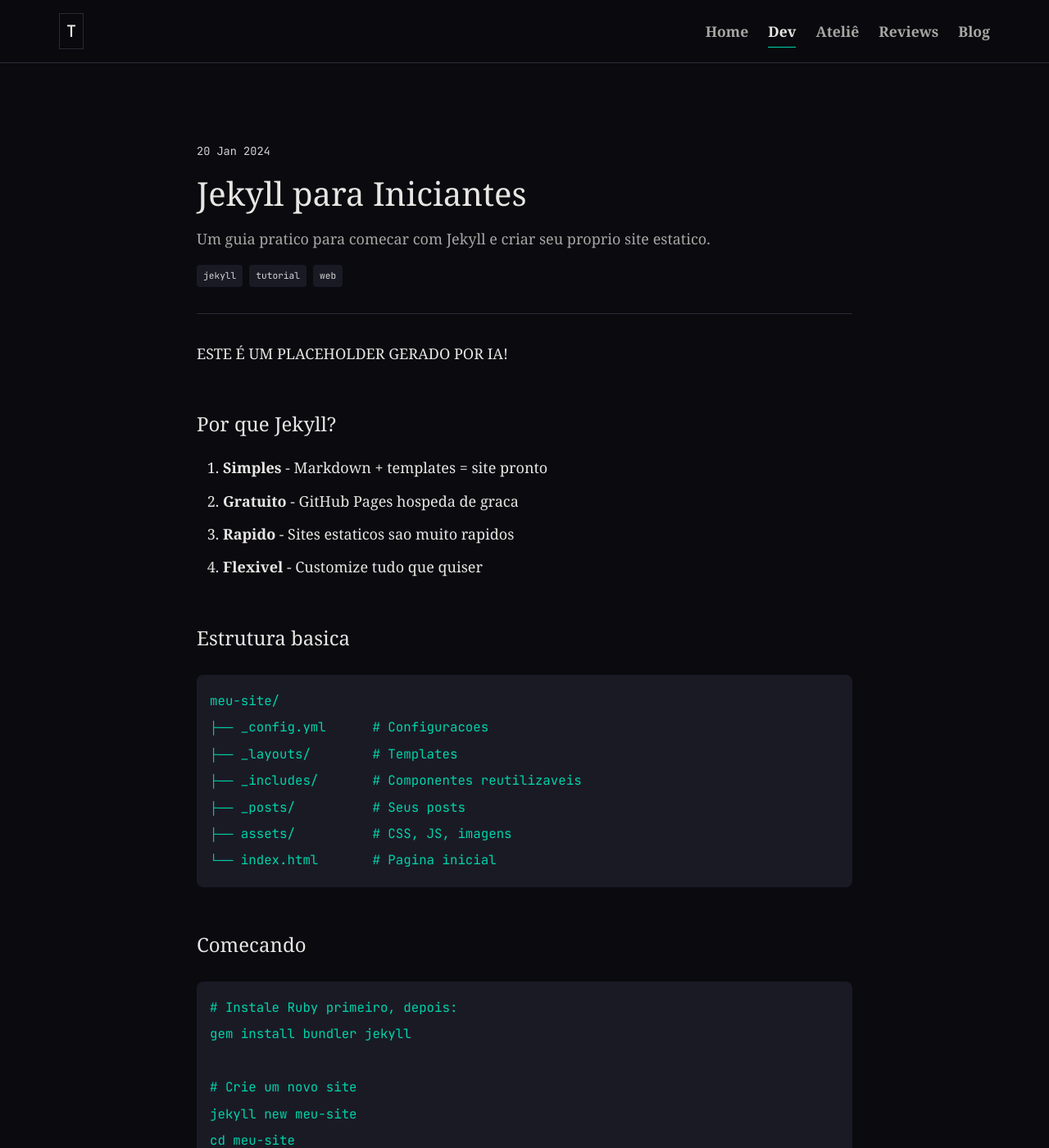
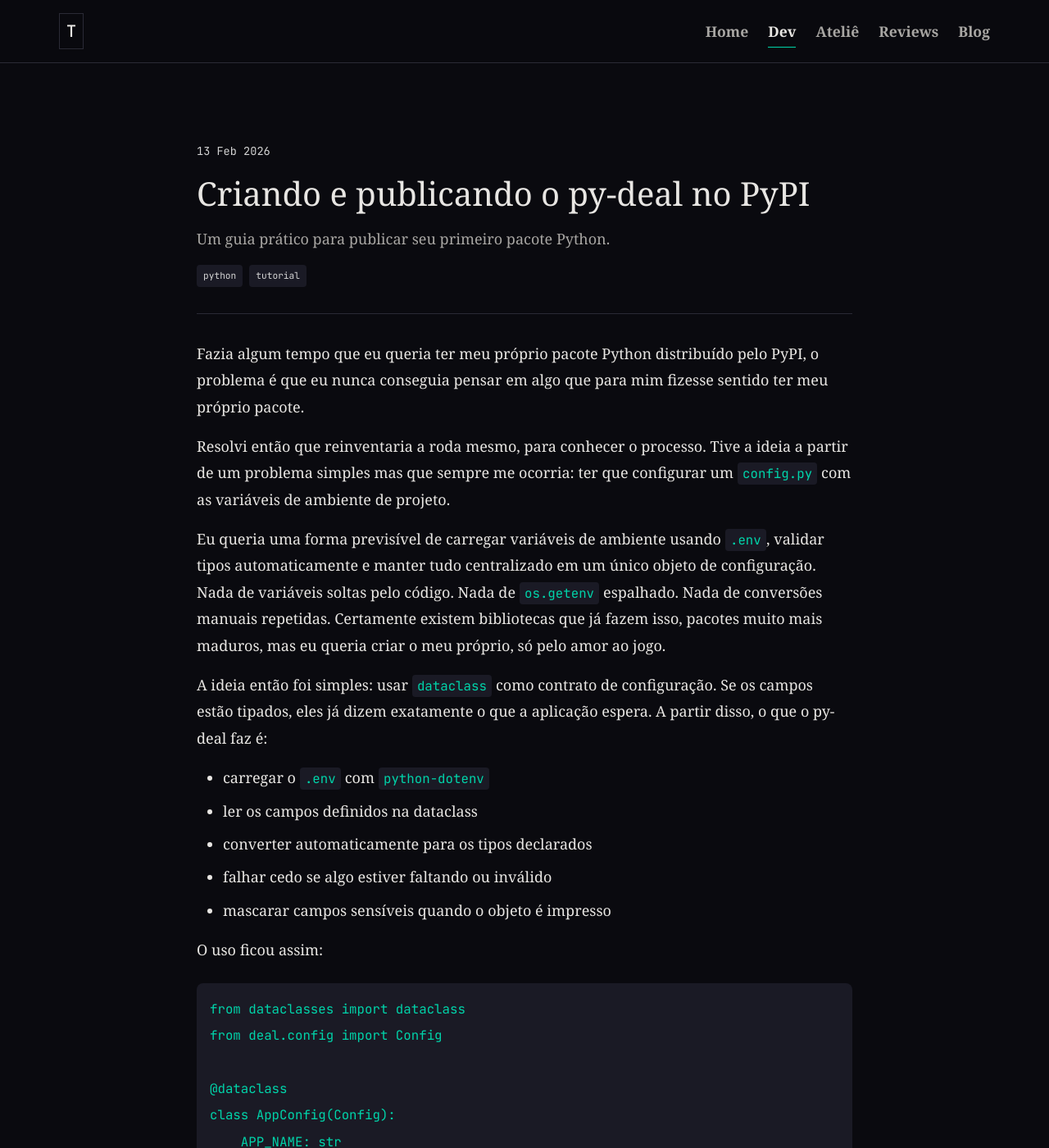
Before and after one commit to kundlatsch/taguma, a Jekyll site: the page built from _tech/jekyll-para-iniciantes.md, in a window 1280 px wide and 1400 px high. Shown: the whole window at 82% size. Built offline with Jekyll 4.4.1, drawn with Linux system fonts in a browser that asks for light colours; some web fonts are replaced; some of the changed text lies outside the part shown.

Commit message:
Upload posts

````diff
--- a/_tech/jekyll-para-iniciantes.md
+++ b/_tech/jekyll-para-iniciantes.md
@@ -1,49 +1,95 @@
 ---
-title: "Jekyll para Iniciantes"
-description: "Um guia pratico para comecar com Jekyll e criar seu proprio site estatico."
-date: 2024-01-20
-tags: [jekyll, tutorial, web]
+title: "Criando e publicando o py-deal no PyPI"
+description: "Um guia prático para publicar seu primeiro pacote Python."
+date: 2026-02-13
+tags: [python, tutorial]
 ---
 
-ESTE É UM PLACEHOLDER GERADO POR IA!
+Fazia algum tempo que eu queria ter meu próprio pacote Python distribuído pelo PyPI, o problema é que eu nunca conseguia pensar em algo que para mim fizesse sentido ter meu próprio pacote.
 
-## Por que Jekyll?
+Resolvi então que reinventaria a roda mesmo, para conhecer o processo. Tive a ideia a partir de um problema simples mas que sempre me ocorria: ter que configurar um `config.py` com as variáveis de ambiente de projeto.
 
-1. **Simples** - Markdown + templates = site pronto
-2. **Gratuito** - GitHub Pages hospeda de graca
-3. **Rapido** - Sites estaticos sao muito rapidos
-4. **Flexivel** - Customize tudo que quiser
+Eu queria uma forma previsível de carregar variáveis de ambiente usando `.env`, validar tipos automaticamente e manter tudo centralizado em um único objeto de configuração. Nada de variáveis soltas pelo código. Nada de `os.getenv` espalhado. Nada de conversões manuais repetidas. Certamente existem bibliotecas que já fazem isso, pacotes muito mais maduros, mas eu queria criar o meu próprio, só pelo amor ao jogo.
 
-## Estrutura basica
+A ideia então foi simples: usar `dataclass` como contrato de configuração. Se os campos estão tipados, eles já dizem exatamente o que a aplicação espera. A partir disso, o que o py-deal faz é:
+
+- carregar o `.env` com `python-dotenv`
+- ler os campos definidos na dataclass
+- converter automaticamente para os tipos declarados
+- falhar cedo se algo estiver faltando ou inválido
+- mascarar campos sensíveis quando o objeto é impresso
+
+O uso ficou assim:
+
+```python
+from dataclasses import dataclass
+from deal.config import Config
+
+@dataclass
+class AppConfig(Config):
+    APP_NAME: str
+    DEBUG: bool
+    PORT: int
+    AWS_KEY: str
+```
+
+Instanciar a configuração já valida tudo:
+
+```python
+config = AppConfig()
+```
+
+Se `PORT` não for inteiro, quebra.
+Se `APP_NAME` não existir, quebra.
+
+É intencional. Configuração errada não deve ser tolerada.
+
+Usei `hatchling` como backend moderno de build. Meu `pyproject.toml` ficou essencialmente assim:
 
 ```
-meu-site/
-├── _config.yml      # Configuracoes
-├── _layouts/        # Templates
-├── _includes/       # Componentes reutilizaveis
-├── _posts/          # Seus posts
-├── assets/          # CSS, JS, imagens
-└── index.html       # Pagina inicial
+[build-system]
+requires = ["hatchling"]
+build-backend = "hatchling.build"
+
+[project]
+name = "py-deal"
+version = "0.1.0"
+description = "Simple .env-to-dataclass validator and static config holder"
+requires-python = ">=3.9"
+dependencies = [
+  "python-dotenv>=1.0.0",
+]
 ```
 
-## Comecando
+Uma coisa que aprendi no processo: metadados importam. Em uma das tentativas de upload recebi um erro de metadata inválida por causa de um campo `license-file` mal configurado. O padrão moderno é definir a licença diretamente no campo `license`.
 
-```bash
-# Instale Ruby primeiro, depois:
-gem install bundler jekyll
+Para gerar os artefatos:
 
-# Crie um novo site
-jekyll new meu-site
-cd meu-site
-
-# Rode localmente
-bundle exec jekyll serve
+```
+pip install build twine
+python -m build
 ```
 
-Acesse `http://localhost:4000` e veja seu site funcionando!
+Para publicar basta:
 
-## Proximos passos
+```
+twine upload dist/*
+```
 
-- Customize o tema
-- Adicione colecoes para diferentes tipos de conteudo
-- Configure deploy automatico no GitHub Pages
+E pronto. O pacote passou a existir de verdade.
+
+Depois disso fiz o teste mais importante: criar um ambiente virtual limpo e instalar como qualquer outra pessoa faria:
+
+```
+python -m venv venv
+source venv/bin/activate
+pip install py-deal
+```
+
+Criar um `.env`, instanciar a configuração e ver funcionando fora do meu ambiente original foi a confirmação de que estava funcionando.
+
+Uma dúvida comum nesse processo é sobre GitHub Releases. Não é necessário subir o .whl lá, o PyPI já é o canal oficial de distribuição. O GitHub pode ficar com changelog e histórico de versões, mas os binários pertencem ao PyPI.
+
+O que eu tiro disso tudo não é que o `py-deal` seja um pacote enorme ou revolucionário: ele é simples e específico. Mas o processo de empacotar corretamente, versionar, escrever testes, ajustar metadados e publicar ensina coisas que normalmente abstraímos e deixamos na mão de outros desenvolvedores.
+
+E no fim, rodar `pip install py-deal` é uma sensação muito legal.
````
Also changed, not shown: _posts/2024-01-15-primeiro-post.md (deleted, +0 -25 lines), _posts/2026-02-13-primeiro-post.md (added, +24 -0 lines), _reviews/2xko.md (added, +36 -0 lines), assets/images/reviews/2xk0.jpg (added).
